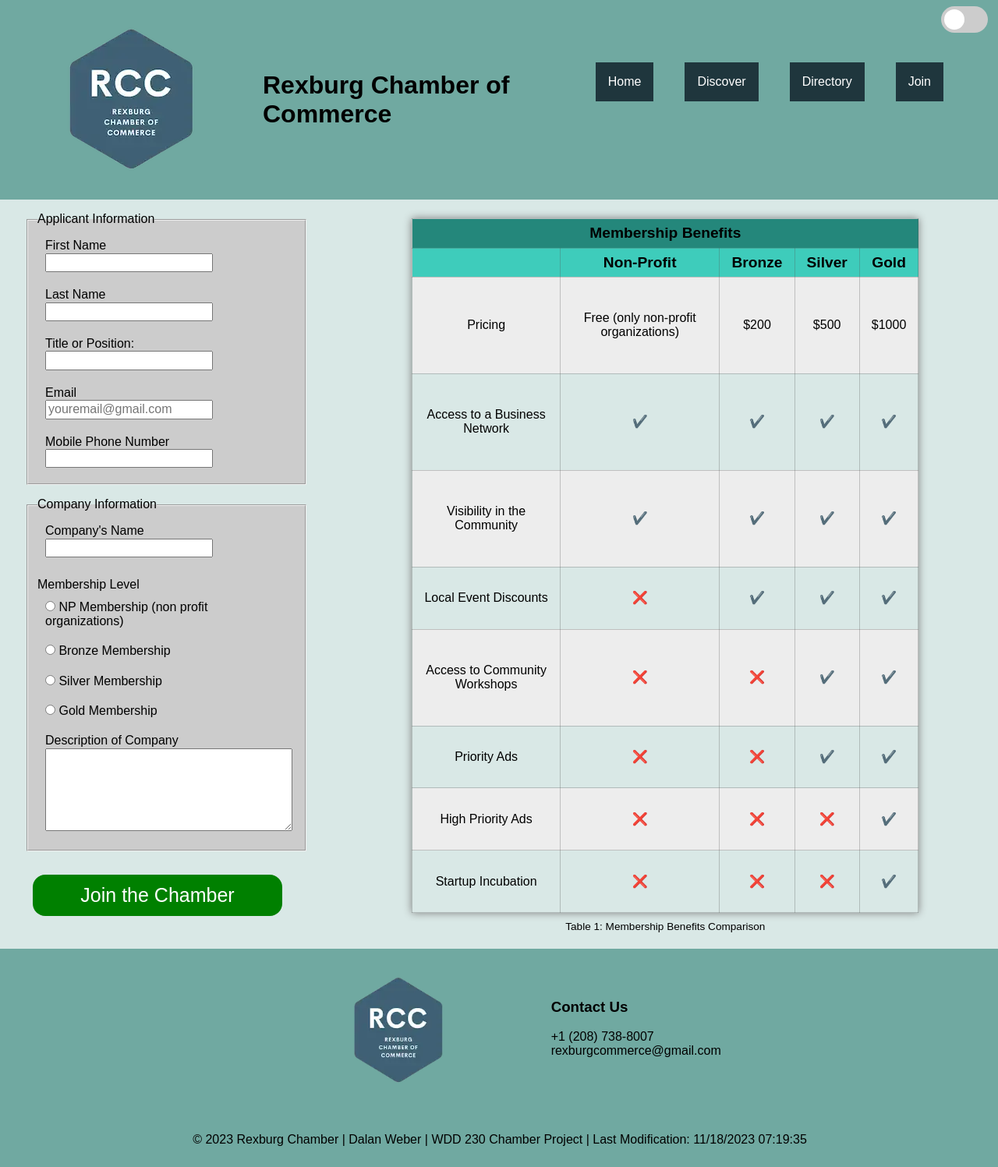
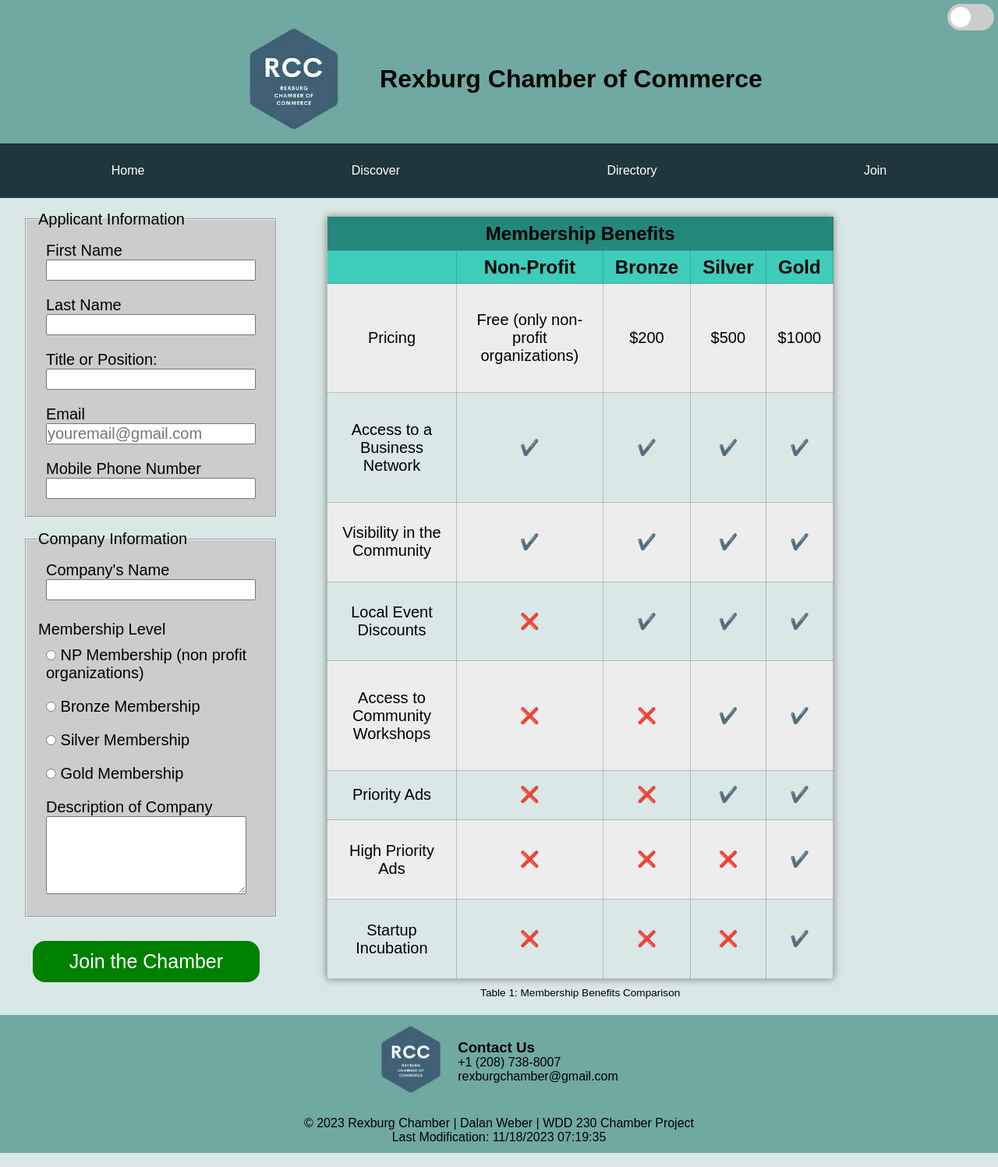
Before and after one commit to dalanweber9876/wdd230, a plain HTML site: page chamber/join.html in a window 1280 px wide. Shown: the whole page at 78% size. Drawn offline with Linux system fonts and the light colour scheme; no server answers.

Commit message:
Reworked site, fixed layout issues

```diff
--- a/chamber/join.html
+++ b/chamber/join.html
@@ -24,23 +24,23 @@
         <h1>Rexburg Chamber of Commerce</h1>
 
         <button id="menu"></button>
-        <nav>
-            <ul class="navigationbar">
-                <li><a href="index.html">Home</a></li>
-                <li><a href="discover.html">Discover</a></li>
-                <li><a href="directory.html">Directory</a></li>
-                <li><a href="#">Join</a></li>
-            </ul>
-        </nav>
+
         <div class="darkmode">
             <label class="switch">
                 <input type="checkbox" id="myCheck" onclick="myFunction()">
                 <span class="slider round"></span>
             </label>
         </div>
+    </header>
 
-
-    </header>
+    <nav>
+        <ul class="navigationbar">
+            <li><a href="index.html">Home</a></li>
+            <li><a href="discover.html">Discover</a></li>
+            <li><a href="directory.html">Directory</a></li>
+            <li><a href="#">Join</a></li>
+        </ul>
+    </nav>
 
     <main>
         <form id="form" method="get" action="thankyou.html">
@@ -74,7 +74,7 @@
             <label><button type="submit" id="submitBtn">Join the Chamber</button></label>
         </form>
 
-        <Table>
+        <Table id="membershipbenefits">
             <caption>Table 1: Membership Benefits Comparison</caption>
 
             <thead>
@@ -162,17 +162,20 @@
 
             <div class="contactus">
                 <h3>Contact Us</h3>
-                <ul>
+                <p>+1 (208) 738-8007</p>
+                <p>rexburgchamber@gmail.com</p>
+                <!-- <ul>
                     <li>+1 (208) 738-8007</li>
                     <li>rexburgcommerce@gmail.com</li>
-                </ul>
+                </ul> -->
             </div>
         </section>
 
-        <section>
+        <section id="footerinfo">
             <p>
-                <span class="currentYear"></span> | Dalan Weber | WDD 230 Chamber Project | <span id="last-modified"></span>
+                <span class="currentYear"></span> | Dalan Weber | WDD 230 Chamber Project
             </p>
+            <p><span id="last-modified"></span></p>
         </section>
     </footer>
     <script src="scripts/timestamp.js"></script>
--- a/chamber/styles/base.css
+++ b/chamber/styles/base.css
@@ -12,66 +12,81 @@
     --font-size: 12px;
 }
 
+* {
+    margin: 0;
+    padding: 0;
+    box-sizing: border-box;
+}
+
 header {
     position: relative;
     display: inline-flex;
-    margin: auto;
+    /* margin: auto; */
+    align-items: center;
+    justify-content: center;
     background-color: #70A9A1;
     width: 100%;
+    padding: 10px;
 }
 
 header .headerimg {
-    margin-top: auto;
+    /* margin-top: auto;
     margin-bottom: auto;
-    margin-left: 5%;
-    max-width: 100%;
+    margin-left: 5%; */
+    width: 100px;
     height: auto;
+    padding-top: 20px;
+    margin-right: 35px;
+
 }
 
 footer .headerimg {
-    width: 150px;
-    height: 150px;
-    margin-left: -25%;
+    width: 100px;
+    /* height: 150px; */
+    /* margin-left: -25%; */
 }
 
 .heroimg {
-    width: 100%;
+    /* width: 100%; */
     grid-column: 1/4;
     margin-top: -5px;
 }
 
 h1 {
-    text-align: left;
+    /* text-align: left;
     padding: 70px 0;
-    padding-left: 5%;
+    padding-left: 5%; */
+    font-size: 1.5rem;
+    padding-top: 20px;
 }
 
 footer section {
     background-color: #70A9A1;
-    display: inline-flex;
-    width: 100%;
+    display: flex;
+    /* width: 100%; */
+    align-items: center;
     justify-content: center;
     padding: 10px;
 
 }
 
-footer ul {
-    list-style-type: none;
-    margin: 0;
-    padding: 0;
+#footerinfo {
+    display: block;
+    text-align: center;
 }
 
-.imgandtitle {
-    display: inline-flex;
+
+/* .imgandtitle {
+    display: flex;
     text-align: center;
     margin-right: 5%;
     margin-left: 10%;
     padding: 20px;
-}
+} */
 
-footer {
+/* footer {
     width: 98.6%;
-}
+} */
 
 main {
     display: grid;
@@ -86,7 +101,7 @@ main {
 
 }
 
-.calltoaction {
+/* .calltoaction {
     position: relative;
     grid-column: 1/2;
     margin: 10%;
@@ -95,7 +110,7 @@ main {
     margin-bottom: 20%;
     background-color: #70A9A1;
 
-}
+} */
 
 .weathercard {
     grid-column: 1/2;
@@ -125,8 +140,7 @@ main ul {
 }
 
 .contactus {
-    margin-top: 35px;
-    margin-right: 30px;
+    padding: 10px;
 }
 
 #menu {
@@ -136,8 +150,8 @@ main ul {
 	background-color: #eee;
 	color: #000;
  	position: absolute;
-	left: 92%;
-	top: 2%;
+	right: 5px;
+	top: 5px;
 }
 
 #menu::before {
@@ -158,6 +172,7 @@ main ul {
 	text-decoration: none;
 	color: #fff;
     background-color: #1f363d;
+    width: 100%;
 }
 .navigationbar li a:hover {
 	background-color: #bbb;
@@ -165,14 +180,9 @@ main ul {
 	font-weight: 700;
 }
 
-.navigationbar {
-    margin-top: 60px;
-    margin-left: -25px;
-}
-
 .open li {
 	display: block;
-	width: 88%;
+
 }
 .open li a {
 	display: block;
@@ -180,7 +190,7 @@ main ul {
 
 .container {
     position: relative;
-    width: 100%;
+    /* width: 100%; */
     grid-column: 1/4;
 }
 
@@ -281,8 +291,8 @@ main ul {
 
   .darkmode {
     position: absolute;
-    right: 10%;
-    top: 3%;
+    right: 50px;
+    top: 5px;
   }
 
   .label p::before {
@@ -422,6 +432,7 @@ body {
 
 form {
     padding: 0 2rem;
+    font-size: 12px;
 }
 
 fieldset {
@@ -435,7 +446,7 @@ form div {
 }
 
 textarea {
-    width: 100%;
+    /* width: 100%; */
     height: 100px;
 }
 
@@ -479,8 +490,9 @@ textarea {
     flex-direction: column;
     align-items: center;
 }
-.card p, .item p {
+.card p, .item p, .item a {
     min-height: 6px;
+    font-size: .75rem;
 
 }
 
@@ -508,6 +520,8 @@ textarea {
 	flex-direction: column;
 
 }
+
+/* .item */
 
 #list section {
 	display: grid;
@@ -589,4 +603,16 @@ textarea {
 #joinChamber {
     text-decoration: none;
     color: white;
+    width: 180px;
+
 }
+
+.buttoncontainer {
+    position: absolute;
+    left: 100px;
+    top: 30px;
+}
+
+#membershipbenefits {
+    font-size: 9.5px;
+}
--- a/chamber/styles/larger.css
+++ b/chamber/styles/larger.css
@@ -2,24 +2,18 @@
 
     main {
         display: grid;
-        grid-template-columns: 1fr 1fr 1fr;
+        grid-template-columns: 1fr 2fr 2fr 1fr;
+    }
+
+    .container {
+        grid-column: 1 / 5;
     }
 
     .currentevents {
-        grid-column: 1 / 2;
+        grid-column: 2 / 3;
         text-align: center;
         border: 1px solid black;
         background-color: #c2c2c2;
-
-    }
-
-    .calltoaction {
-        grid-column: 2/3;
-        margin: 10%;
-        padding: 10px;
-        border: 1px solid black;
-        margin-bottom: 20%;
-        background-color: #70A9A1;
 
     }
 
@@ -31,11 +25,9 @@
     }
 
     .companyads {
-        grid-column: 2 / 3;
+        grid-column: 1 / 5;
         text-align: center;
         border: 1px solid black;
-        margin: -13%;
-        margin-bottom: 13%;
         background-color: #8FBCCC;
     }
 
@@ -43,17 +35,14 @@
         display: none; /* hide hamburger button */
     }
 
-    .navigationbar {
+    /* .navigationbar {
         display: inline-flex;
         list-style-type: none;
         text-align: left;
         margin-left: 50px;
-        }
+        } */
 
-    .darkmode {
-        right: 1%;
-        top: 3%;
-    }
+
 
     .label p::before {
         content: "Large";
@@ -81,4 +70,12 @@
         padding: 1rem 1rem 0 1rem;
         text-align: center;
     }
+
+    form {
+        font-size: 20px;
+    }
+
+    #membershipbenefits {
+        font-size: 20px;
+    }
 }
--- a/chamber/styles/medium.css
+++ b/chamber/styles/medium.css
@@ -5,53 +5,59 @@
         grid-template-columns: 1fr 1fr;
     }
 
+    h1 {
+        font-size: 2rem;
+    }
+
     .currentevents {
         grid-column: 1 / 2;
-        text-align: center;
-        border: 1px solid black;
-        background-color: #c2c2c2;
+        /* text-align: center; */
+        /* border: 1px solid black; */
+        /* background-color: #c2c2c2; */
 
     }
 
-    .calltoaction {
-        grid-column: 2/3;
-        margin: 10%;
-        padding: 10px;
-        border: 1px solid black;
-        margin-bottom: 20%;
-        background-color: #70A9A1;
-
+    .darkmode {
+        right: 5px;
+        top: 5px;
     }
 
     .weathercard {
-        grid-column: 1/2;
+        grid-column: 2/3;
         text-align: center;
         border: 1px solid black;
         background-color: #c2c2c2;
     }
 
     .companyads {
-        grid-column: 2 / 3;
-        text-align: center;
-        border: 1px solid black;
-        margin: -13%;
-        margin-bottom: 13%;
-        background-color: #8FBCCC;
+        grid-column: 1 / 3;
+        /* text-align: center;
+        border: 1px solid black; */
+        /* margin: -13%; */
+        /* margin-bottom: 13%; */
+        /* background-color: #8FBCCC; */
     }
 
     #menu {
         display: none; /* hide hamburger button */
     }
 
+    nav {
+        background-color: #1f363d;
+        padding: 10px;
+    }
+
     .navigationbar {
-    list-style-type: none;
-    text-align: left;
-    margin-right: 50px;
+        list-style-type: none;
+        text-align: center;
+        display: flex;
+        justify-content: space-around;
+        /* width: 100%; */
     }
 
     .navigationbar:first-child li{
         display: inline;
-        padding: 20px;
+        /* padding: 20px; */
     }
 
     .navigationbar:first-child a:link {
@@ -101,4 +107,18 @@
         padding: 1rem 1rem 0 1rem;
         text-align: center;
     }
+
+    header .headerimg {
+        width: 150px;
+    }
+
+    .card p, .item p, .item a {
+        min-height: 6px;
+        font-size: 1rem;
+
+    }
+
+    #membershipbenefits {
+        font-size: 10px;
+    }
 }
```
Also changed, not shown: chamber/directory.html (+17 -14 lines), chamber/discover.html (+17 -14 lines), chamber/index.html (+19 -24 lines), chamber/thankyou.html (+17 -14 lines).
